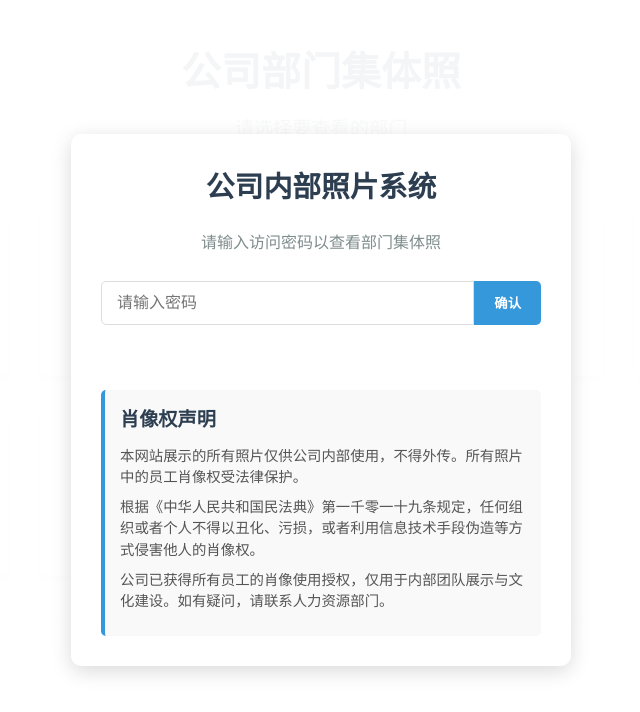
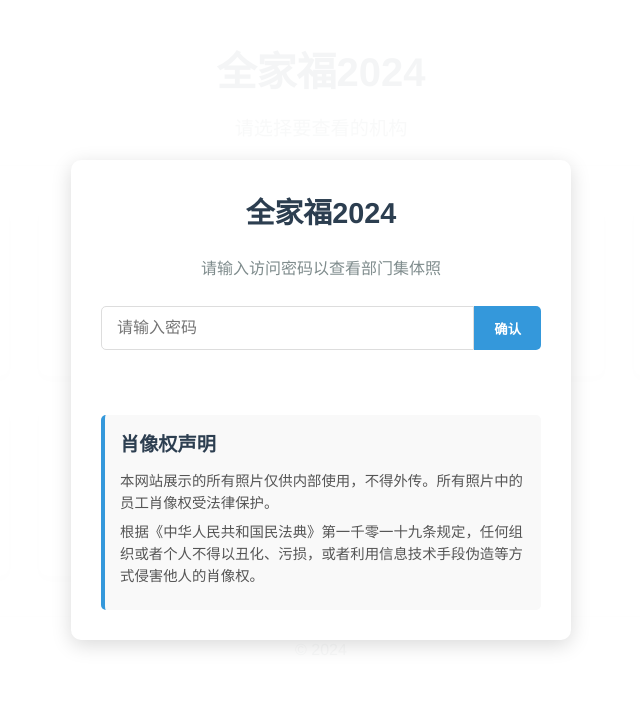
Before and after one commit to signxer/Together-2024, a plain HTML site: page index.html in a window 1280 px wide. Shown: the whole page, without its empty margins (319-959 px from the left). Drawn offline with Linux system fonts and the light colour scheme.

Commit message:
feat: 更新全家福2024的页面内容和认证信息
更新了页面标题、部门名称和认证弹窗的文本内容，使其符合2024年全家福展示需求
修改了默认密码并简化了肖像权声明

```diff
--- a/index.html
+++ b/index.html
@@ -3,41 +3,41 @@
 <head>
     <meta charset="UTF-8">
     <meta name="viewport" content="width=device-width, initial-scale=1.0">
-    <title>公司部门集体照</title>
+    <title>全家福2024</title>
     <link rel="stylesheet" href="css/style.css">
     <script src="js/auth.js"></script>
 </head>
 <body>
     <div class="container">
         <header>
-            <h1>公司部门集体照</h1>
-            <p>请选择要查看的部门</p>
+            <h1>全家福2024</h1>
+            <p>请选择要查看的机构</p>
         </header>
 
         <main class="departments-grid">
-            <div class="department-card" onclick="window.location.href='departments/rd.html'">
-                <div class="department-icon">🔬</div>
-                <h2>研发部</h2>
+            <div class="department-card" onclick="window.location.href='departments/hld.html'">
+                <div class="department-icon"></div>
+                <h2>行领导</h2>
             </div>
 
             <div class="department-card" onclick="window.location.href='departments/marketing.html'">
                 <div class="department-icon">📊</div>
-                <h2>市场部</h2>
+                <h2>办公室</h2>
             </div>
 
             <div class="department-card" onclick="window.location.href='departments/sales.html'">
                 <div class="department-icon">💼</div>
-                <h2>销售部</h2>
+                <h2>人力资源部</h2>
             </div>
 
             <div class="department-card" onclick="window.location.href='departments/hr.html'">
                 <div class="department-icon">👥</div>
-                <h2>人力资源部</h2>
+                <h2>派驻纪检组</h2>
             </div>
 
             <div class="department-card" onclick="window.location.href='departments/finance.html'">
                 <div class="department-icon">💰</div>
-                <h2>财务部</h2>
+                <h2>财务会计部</h2>
             </div>
 
             <div class="department-card" onclick="window.location.href='departments/admin.html'">
@@ -47,7 +47,7 @@
         </main>
 
         <footer>
-            <p>&copy; 2024 公司名称. 版权所有</p>
+            <p>&copy; 2024</p>
         </footer>
     </div>
 </body>
--- a/js/auth.js
+++ b/js/auth.js
@@ -7,7 +7,7 @@ document.addEventListener('DOMContentLoaded', function() {
         authOverlay.className = 'auth-overlay';
         authOverlay.innerHTML = `
             <div class="auth-container">
-                <h2>公司内部照片系统</h2>
+                <h2>全家福2024</h2>
                 <p class="auth-description">请输入访问密码以查看部门集体照</p>
                 <div class="password-input-container">
                     <input type="password" id="password-input" placeholder="请输入密码">
@@ -16,9 +16,8 @@ document.addEventListener('DOMContentLoaded', function() {
                 <p id="auth-error" class="auth-error"></p>
                 <div class="portrait-rights-notice">
                     <h3>肖像权声明</h3>
-                    <p>本网站展示的所有照片仅供公司内部使用，不得外传。所有照片中的员工肖像权受法律保护。</p>
+                    <p>本网站展示的所有照片仅供内部使用，不得外传。所有照片中的员工肖像权受法律保护。</p>
                     <p>根据《中华人民共和国民法典》第一千零一十九条规定，任何组织或者个人不得以丑化、污损，或者利用信息技术手段伪造等方式侵害他人的肖像权。</p>
-                    <p>公司已获得所有员工的肖像使用授权，仅用于内部团队展示与文化建设。如有疑问，请联系人力资源部门。</p>
                 </div>
             </div>
         `;
@@ -32,7 +31,7 @@ document.addEventListener('DOMContentLoaded', function() {
         const errorMessage = document.getElementById('auth-error');
 
         // 设置密码 - 在实际应用中应该使用更安全的方式存储和验证密码
-        const correctPassword = 'company2024'; // 示例密码
+        const correctPassword = 'Jxjh1234'; // 示例密码
 
         // 提交按钮点击事件
         submitButton.addEventListener('click', validatePassword);
```
